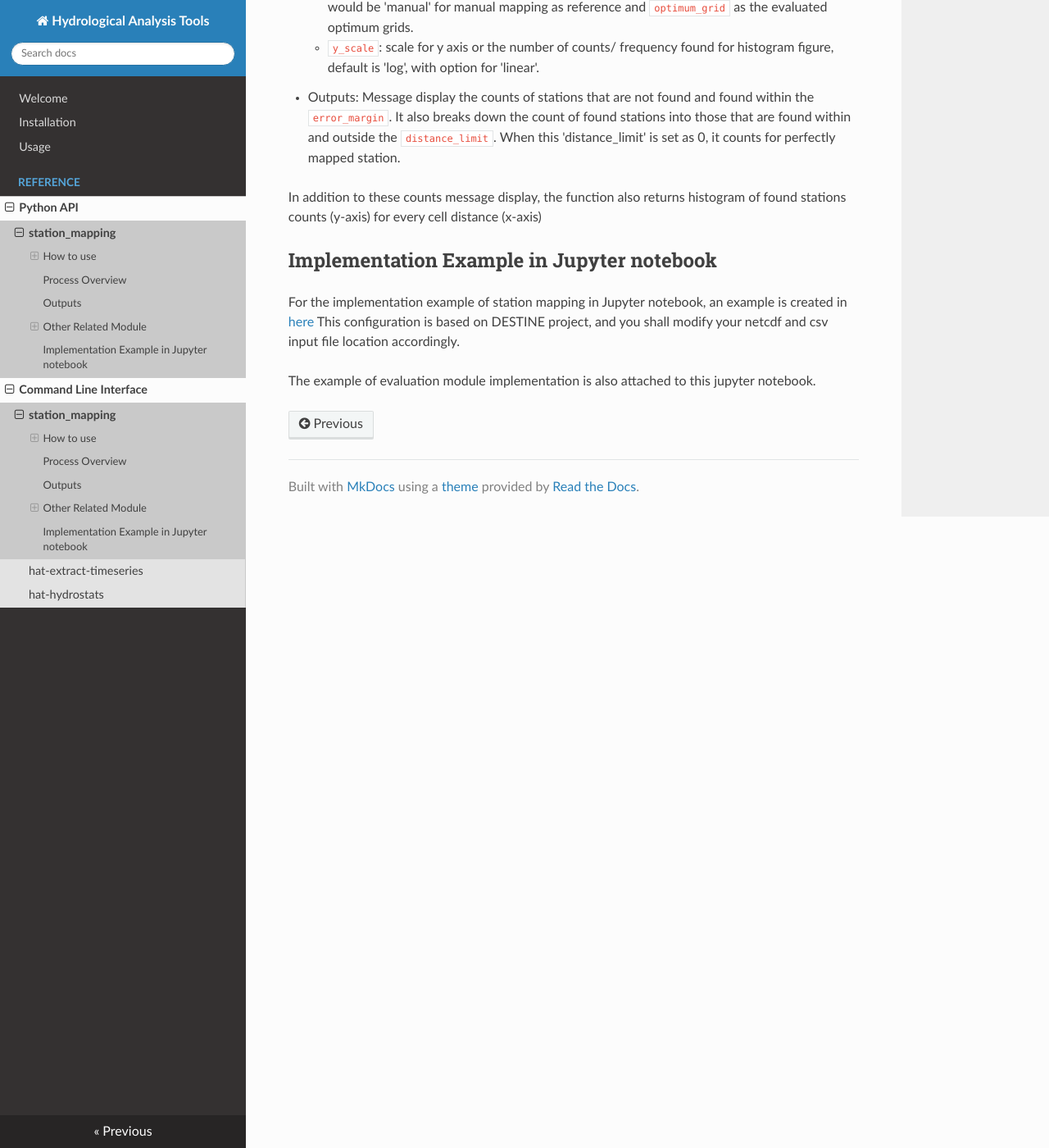
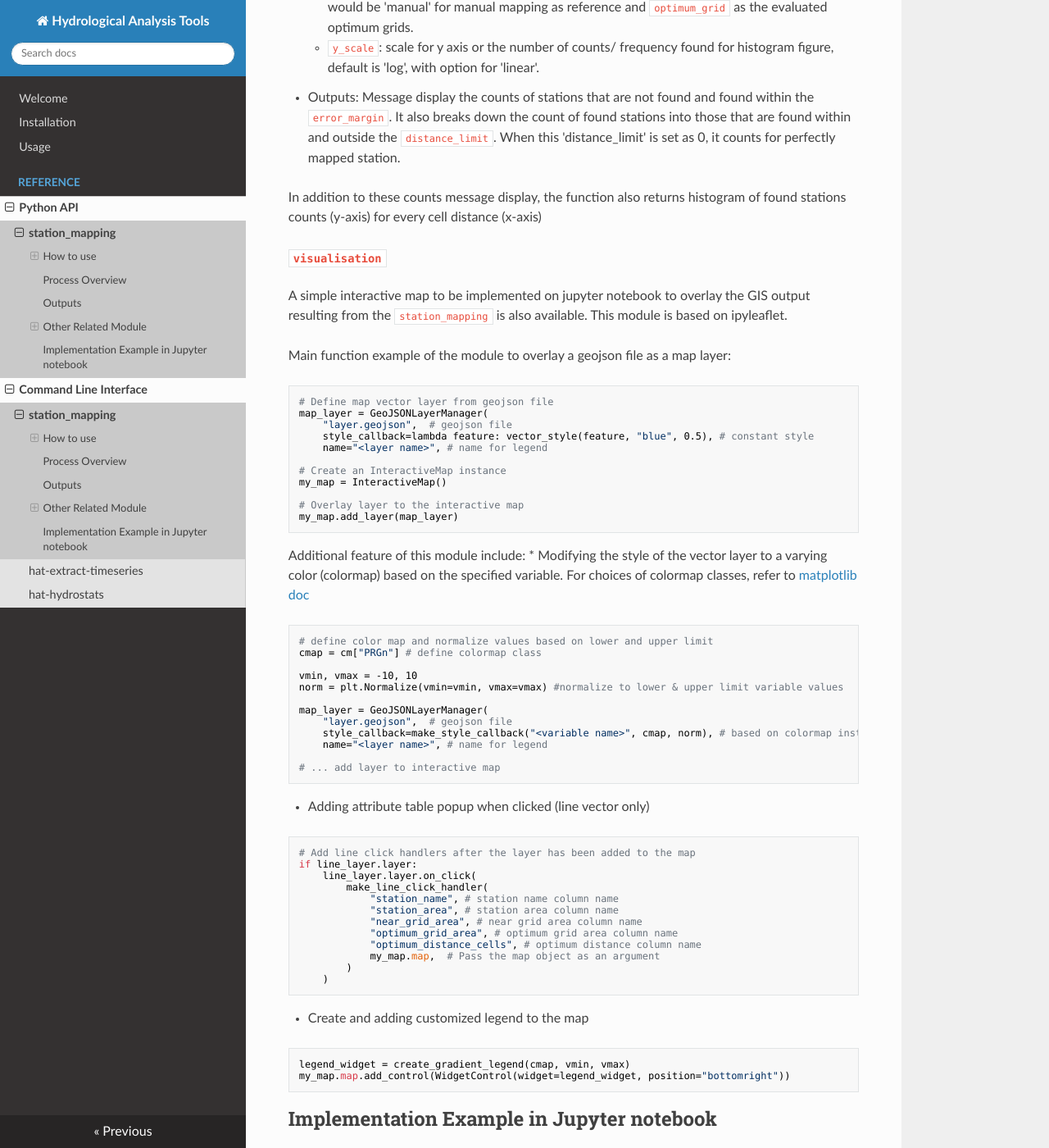
Before and after one commit to ecmwf/hat, an MkDocs documentation site: the page built from docs/station_mapping.md, in a window 1280 px wide and 1400 px high, scrolled down 3592 px. Shown: the whole window at 82% size. Built offline with MkDocs 1.6.1, drawn with Linux system fonts in a browser that asks for light colours; nearby versions of some CDN libraries; some of the changed text lies outside the part shown.

Commit message:
updated station mapping docs to include its visualisation module

````diff
--- a/docs/station_mapping.md
+++ b/docs/station_mapping.md
@@ -136,11 +136,70 @@ It also breaks down the count of found stations into those that are found within
 
 In addition to these counts message display, the function also returns histogram of found stations counts (y-axis) for every cell distance (x-axis)
 
+#### `visualisation`
+A simple interactive map to be implemented on jupyter notebook to overlay the GIS output resulting from the `station_mapping` is also available.
+This module is based on ipyleaflet.
+
+Main function example of the module to overlay a geojson file as a map layer:
+```
+# Define map vector layer from geojson file
+map_layer = GeoJSONLayerManager(
+    "layer.geojson",  # geojson file
+    style_callback=lambda feature: vector_style(feature, "blue", 0.5), # constant style
+    name="<layer name>", # name for legend
+
+# Create an InteractiveMap instance
+my_map = InteractiveMap()
+
+# Overlay layer to the interactive map
+my_map.add_layer(map_layer)
+```
+
+Additional feature of this module include:
+* Modifying the style of the vector layer to a varying color (colormap) based on the specified variable. For choices of colormap classes, refer to [matplotlib doc](https://matplotlib.org/stable/users/explain/colors/colormaps.html)
+
+```
+# define color map and normalize values based on lower and upper limit
+cmap = cm["PRGn"] # define colormap class
+
+vmin, vmax = -10, 10
+norm = plt.Normalize(vmin=vmin, vmax=vmax) #normalize to lower & upper limit variable values
+
+map_layer = GeoJSONLayerManager(
+    "layer.geojson",  # geojson file
+    style_callback=make_style_callback("<variable name>", cmap, norm), # based on colormap instead of constant
+    name="<layer name>", # name for legend
+
+# ... add layer to interactive map
+```
+
+* Adding attribute table popup when clicked (line vector only)
+
+```
+# Add line click handlers after the layer has been added to the map
+if line_layer.layer:
+    line_layer.layer.on_click(
+        make_line_click_handler(
+            "station_name", # station name column name
+            "station_area", # station area column name
+            "near_grid_area", # near grid area column name
+            "optimum_grid_area", # optimum grid area column name
+            "optimum_distance_cells", # optimum distance column name
+            my_map.map,  # Pass the map object as an argument
+        )
+    )
+```
+
+* Create and adding customized legend to the map
+```
+legend_widget = create_gradient_legend(cmap, vmin, vmax)
+my_map.map.add_control(WidgetControl(widget=legend_widget, position="bottomright"))
+```
 
 Implementation Example in Jupyter notebook
 ---------------------------
 
-For the implementation example of station mapping in Jupyter notebook, an example is created in [here](../notebooks/examples/5a_station_mapping_evaluate.ipynb)
-This configuration is based on DESTINE project, and you shall modify your netcdf and csv input file location accordingly.
+For the implementation example of station mapping in Jupyter notebook, an example is created in [station mapping notebook](../notebooks/examples/5a_station_mapping_evaluate.ipynb)
+This configuration is based on DESTINE project, and you shall modify your netcdf and csv input file location accordingly. The example of evaluation module implementation is also attached to this jupyter notebook as well.
 
-The example of evaluation module implementation is also attached to this jupyter notebook.
+Additionally, please refer to this the [station mapping visualisation notebook example here](../notebooks/examples/5b_station_mapping_visualise.ipynb)
````
Also changed, not shown: 1 other file.
